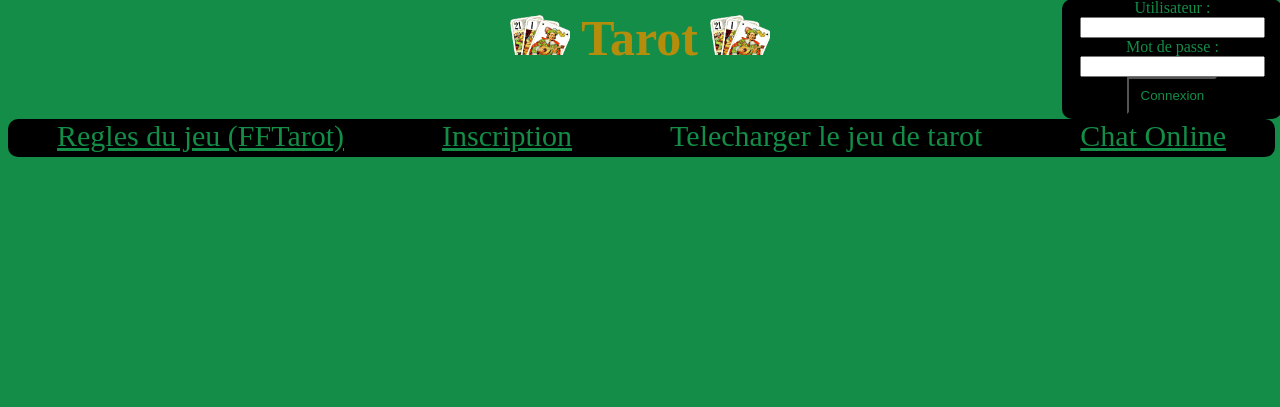
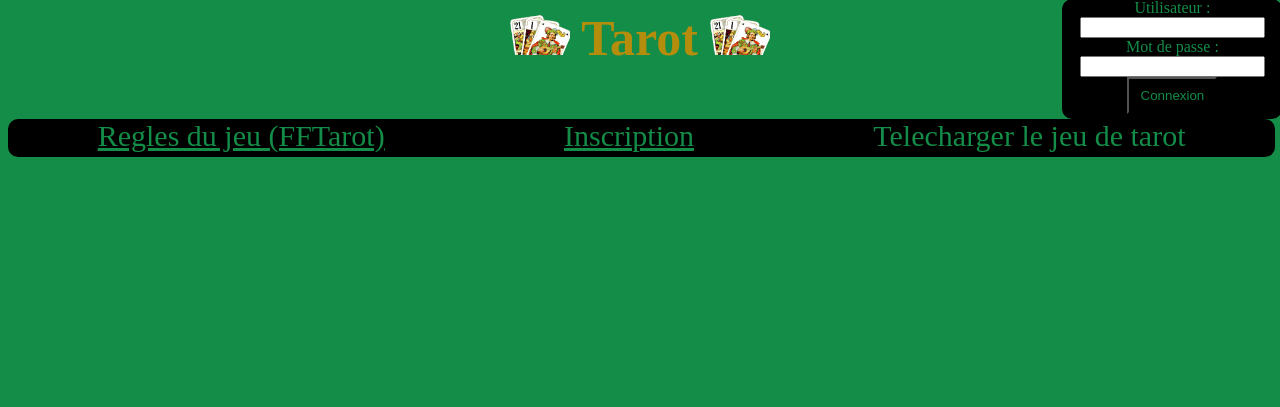
Before and after one commit to Delalandre-Clement/Tarot-Website, a PHP site: page / in a window 1280 px wide. Shown: the part 25-432 px from the top of the page. Run offline with PHP 8.4, Linux system fonts and the light colour scheme.

Commit message:
Dynamise le menu si utilisateur connecté / déconnexté
Si connecté : propose "Chat Online"
Si non connecté propose "Inscription"

```diff
--- a/Menu.php
+++ b/Menu.php
@@ -1,7 +1,13 @@
 <!-- Menu -->
 <div id="conteneur">
     <div class="element"><a href="http://www.fftarot.fr/assets/documents/R-RO201206.pdf">Regles du jeu (FFTarot)</a></div>
-    <div class="element"><a href="./Inscription.php">Inscription</a></div>
+    <?php
+        if(!isset($_SESSION['pseudo'])){
+            echo '<div class=' . '"element"' . '><a href=' . "./Inscription.php" . '>' . "Inscription" . '</a></div>';
+        }
+        else{
+            echo '<div class=' . '"element"' . '><a href=' . "./ChatPublic.php" . '>' . "Chat Online" . '</a></div>';
+        }
+    ?>
     <div class="element">Telecharger le jeu de tarot</div>
-    <div class="element"><a href="./ChatPublic.php">Chat Online</a></div>
 </div>
```
